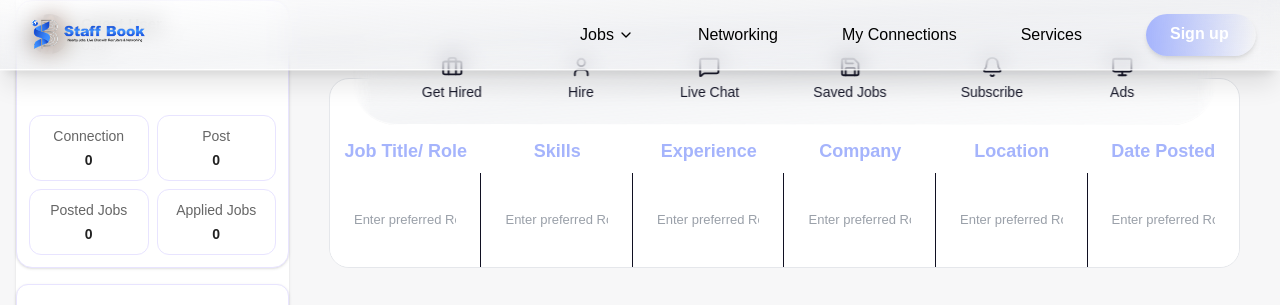
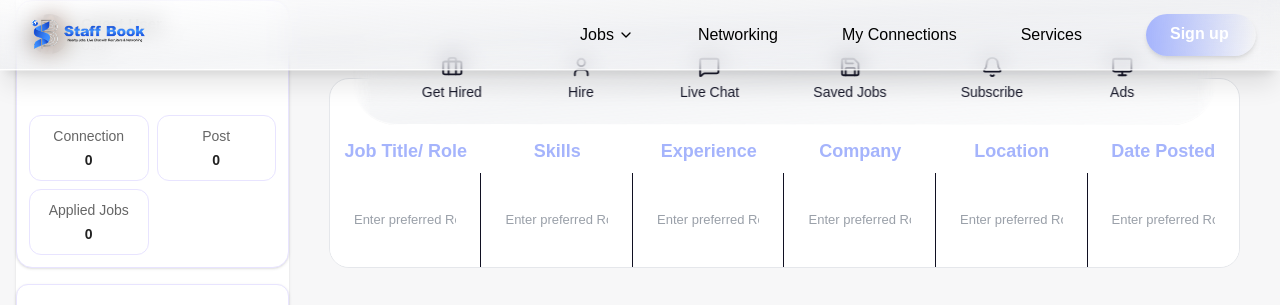
Before and after one commit to sourabh0904/staff-book, a Next.js app: page /jobform in a window 1280 px wide. Shown: the top 305 px of the page. Built offline with nearby package versions, Linux system fonts and the light colour scheme.

Commit message:
posted jobs removed for job seeker mode.

```diff
--- a/src/components/Networking/NetworkingLeftSidebar.tsx
+++ b/src/components/Networking/NetworkingLeftSidebar.tsx
@@ -79,10 +79,12 @@ const NetworkingLeftSidebar: React.FC = () => {
               <span className={THEME.components.typography.meta}>Post</span>
               <span className={`${THEME.components.typography.cardTitle} text-xs`}>0</span>
             </div>
-            <div className="flex justify-between items-center p-2 hover:bg-gray-50 rounded-lg transition-colors cursor-pointer">
-              <span className={THEME.components.typography.meta}>Posted Jobs</span>
-              <span className={`${THEME.components.typography.cardTitle} text-xs`}>{user.totalJobPost || 0}</span>
-            </div>
+            {isEmployer && (
+              <div className="flex justify-between items-center p-2 hover:bg-gray-50 rounded-lg transition-colors cursor-pointer">
+                <span className={THEME.components.typography.meta}>Posted Jobs</span>
+                <span className={`${THEME.components.typography.cardTitle} text-xs`}>{user.totalJobPost || 0}</span>
+              </div>
+            )}
             <div className="flex justify-between items-center p-2 hover:bg-gray-50 rounded-lg transition-colors cursor-pointer">
               <span className={THEME.components.typography.meta}>Applied Jobs</span>
               <span className={`${THEME.components.typography.cardTitle} text-xs`}>0</span>
--- a/src/components/shared/ProfileSidebar.tsx
+++ b/src/components/shared/ProfileSidebar.tsx
@@ -222,10 +222,12 @@ export default function ProfileSidebar() {
               <span className="block text-sm font-medium text-[#666]">Post</span>
               <span className="text-sm font-bold text-[#222]">0</span>
             </Link>
-            <Link href="/profile/jobs" className="bg-light-bg rounded-xl p-2.5 text-center border border-[#E8E4FF] flex flex-col items-center justify-center gap-1 hover:border-primary transition-colors cursor-pointer">
-              <span className="block text-sm font-medium text-[#666]">Posted Jobs</span>
-              <span className="text-sm font-bold text-[#222]">{totalJobPosts}</span>
-            </Link>
+            {isEmployer && (
+              <Link href="/profile/jobs" className="bg-light-bg rounded-xl p-2.5 text-center border border-[#E8E4FF] flex flex-col items-center justify-center gap-1 hover:border-primary transition-colors cursor-pointer">
+                <span className="block text-sm font-medium text-[#666]">Posted Jobs</span>
+                <span className="text-sm font-bold text-[#222]">{totalJobPosts}</span>
+              </Link>
+            )}
             <Link href="/profile/jobs?tab=recommendations" className="bg-light-bg rounded-xl p-2.5 text-center border border-[#E8E4FF] flex flex-col items-center justify-center gap-1 hover:border-primary transition-colors cursor-pointer">
               <span className="block text-sm font-medium text-[#666]">Applied Jobs</span>
               <span className="text-sm font-bold text-[#222]">0</span>
```
